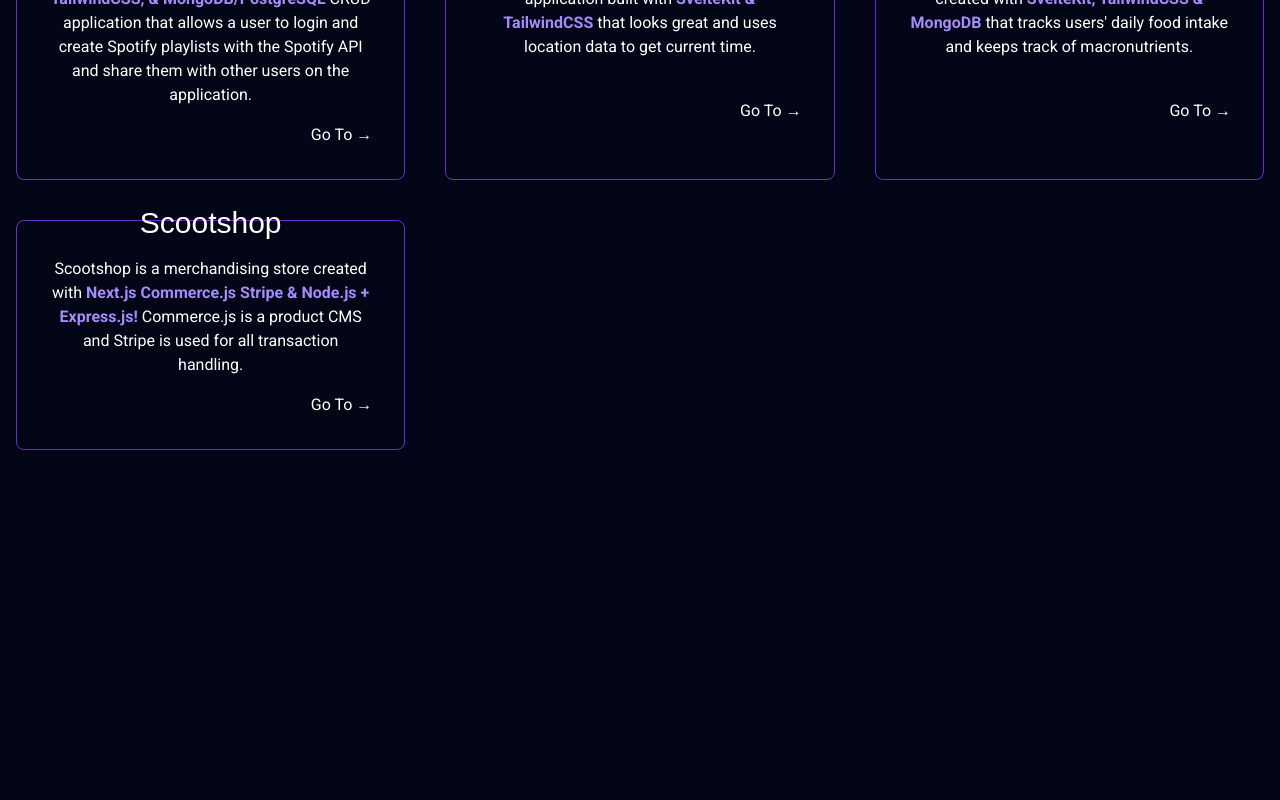
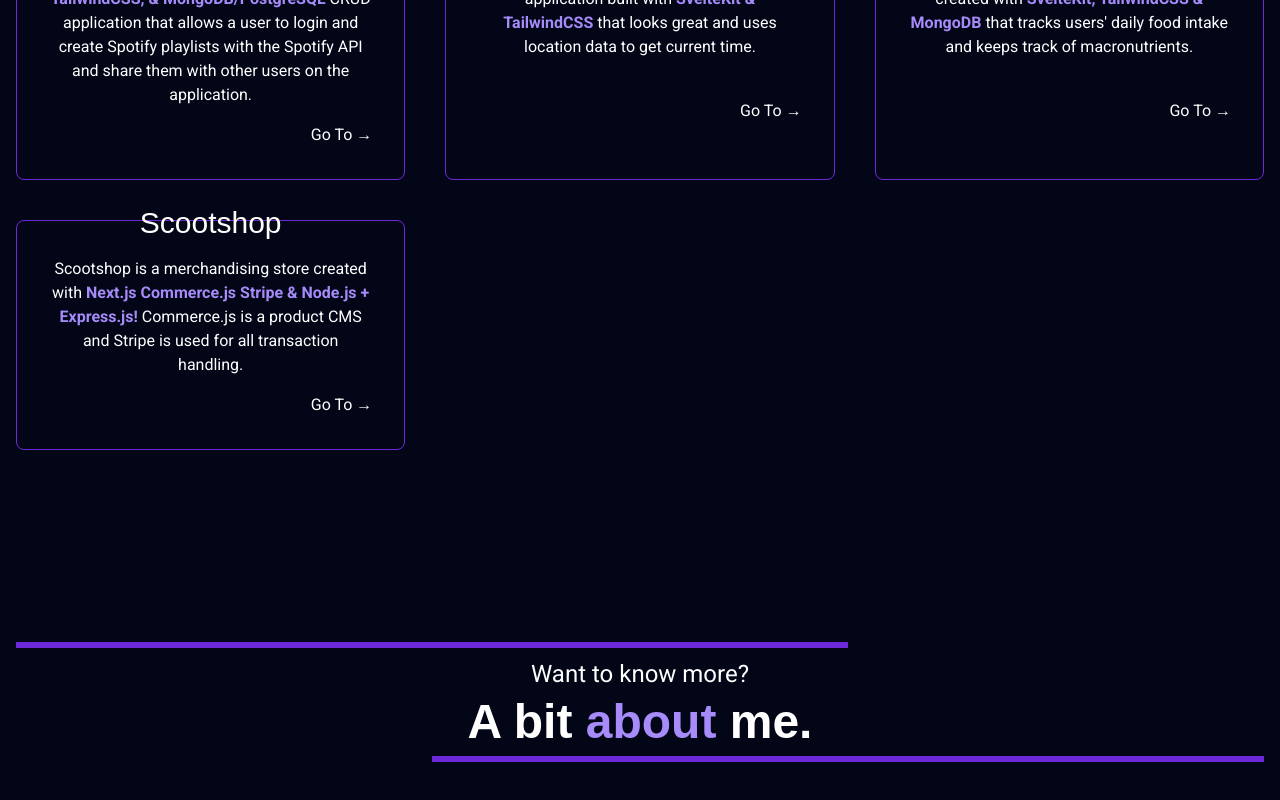
Before and after one commit to ElGabbaGhoul/amazingly-awesome-portfolio, a SvelteKit app: page / in a window 1280 px wide. Shown: the part 1262-2062 px from the top of the page. Before the commit the page ends 1856 px from the top, so only its background shows below. Built offline with nearby package versions, Linux system fonts and the light colour scheme.

Commit message:
Added a new segment to talk about myself. Adding more later. 54:52

```diff
--- a/src/components/Main.svelte
+++ b/src/components/Main.svelte
@@ -89,4 +89,19 @@
             </Step>
         </div>
     </section>
+
+    <section id="about" class="py-20 pt-10 lg:pt-16 lg:py-32 flex flex-col gap-16 sm:gap-20 md:gap-24 relative">
+        <div
+        class="flex flex-col gap-2 text-center relative before:absolute before:top-0 before:left-0 before:w-2/3 before:h-1.5
+        before:bg-violet-700 after:absolute after:bottom-0 after:right-0 after:w-2/3 after:h-1.5 after:bg-violet-700 py-4"
+        >
+        <h6 class="text-large sm:text-xl md:text-2xl">
+            Want to know more?
+        </h6>
+        <h3 class="font-semibold text-3xl sm:text-4xl md:text-5xl">
+            A bit <span class="poppins text-violet-400">about</span> me.
+        </h3>
+
+        </div>
+    </section>
 </main>
```
